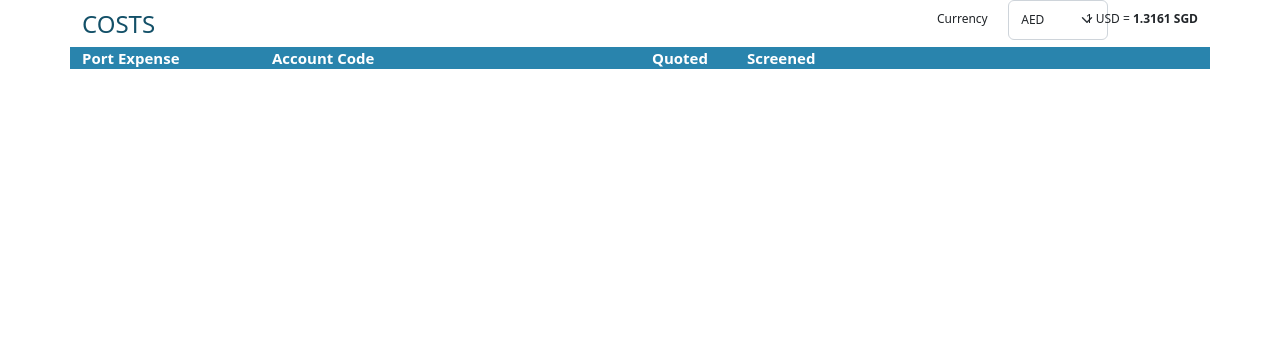
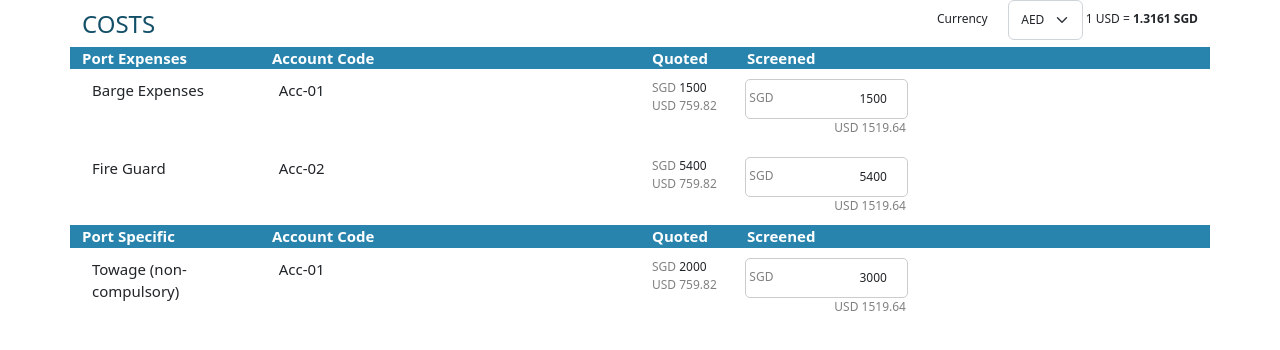
Before and after one commit to anishkumar92/voyage-cost, an Angular app: page / in a window 1280 px wide. Shown: the top 350 px of the page. Built offline with nearby package versions, Linux system fonts and the light colour scheme.

Commit message:
Bind data with UI & Alignemts

```diff
--- a/src/app/cost/cost.component.html
+++ b/src/app/cost/cost.component.html
@@ -22,11 +22,33 @@
         </div>
       </div>
     </div>
+    <ng-container *ngFor="let cost of costs; let j = index">
     <div class="row card-header align-items-start">
-        <div class="col-2">Port Expense</div>
+        <div class="col-2">{{cost.name}}</div>
         <div class="col-4">Account Code</div>
         <div class="col-1">Quoted</div>
         <div class="col-2">Screened</div>
         <div class="col-3"></div>
     </div>
+    <div *ngFor="let costItem of cost.costItems; let k = index" class="row card-content align-items-start">
+        <div class="col-2">{{costItem.name}}</div>
+        <div class="col-4">{{costItem.costItemAlias.accountingCode}}</div>
+        <div class="col-1 small-text">
+            <div class="row"><p class="mb-0"> <span style="color: grey">SGD</span> {{costItem.costs[0].amount}}</p></div>
+            <div class="row grey"><p>USD 759.82</p></div>
+        </div>
+        <div class="col-2">
+            <div class="row">
+
+                <div class="currency-wrap">
+                    <span class="currency-code">SGD</span>
+                    <input type="text" class="form-control text-currency"  value="{{costItem.costs[1].amount}}" aria-label="Amount (to the nearest dollar)">
+                </div>
+            </div>
+            <div class="row small-bottom-text grey"> USD 1519.64</div>
+
+          </div>
+        <div class="col-3"></div>
+    </div>
+  </ng-container>
   </div>
--- a/src/app/cost/cost.component.scss
+++ b/src/app/cost/cost.component.scss
@@ -23,7 +23,7 @@
 
 .dropdown-size{
     font-size: 12px;
-    width: 100px;
+    width: 75px;
 
     margin: 0px;
     height: 40px;
@@ -45,7 +45,48 @@
 }
 
 
+.currency-wrap{
+    position:relative;
+    font-size: 12px;
+}
 
+.currency-code{
+    position:absolute;
+    left:16px;
+    top:10px;
+    color: grey;
+}
+
+.text-currency{
+    padding:10px 20px;
+    border:solid 1px #ccc;
+    border-radius:5px;
+    text-align: right;
+    font-size: 12px;
+}
+
+.small-text{
+    font-size: 12px;
+}
+
+.card-content{
+    background-color: white;
+    padding: 10px;
+    font-size: 15px;
+}
+
+.small-bottom-text{
+    font-size: 12px;
+    justify-content: end;
+    padding-right: 14px;
+}
+.grey{
+    color:grey;
+}
+
+.mb-0{
+    margin-bottom: 0px !important;
+}
 //  .mat-grid-tile-content ::ng-deep {
 //     justify-content: flex-start !important ;
 //     align-items: flex-start !important;
--- a/src/app/cost/cost.component.ts
+++ b/src/app/cost/cost.component.ts
@@ -1,6 +1,6 @@
 import { Component, OnInit } from '@angular/core';
 import { ActivatedRoute } from '@angular/router';
-import { ApiData, CostAPI, ExchangeRateAPI, PaymentCurrency } from '../models';
+import { ApiData, Cost, CostAPI, ExchangeRateAPI, PaymentCurrency } from '../models';
 
 @Component({
   selector: 'app-cost',
@@ -10,12 +10,12 @@ import { ApiData, CostAPI, ExchangeRateAPI, PaymentCurrency } from '../models';
 export class CostComponent implements OnInit {
   costApi!: CostAPI;
   exchangeApi!: ExchangeRateAPI;
-  flexstart = "flex-start";
   dropdown:PaymentCurrency[] = [];
+  costs!:Cost[];
   constructor(private route:ActivatedRoute) {
     this.costApi = route.snapshot.data['costApi'];
     this.exchangeApi = route.snapshot.data['exchangeApi'];
-
+    this.costs = this.costApi.costs;
 
     console.log("exchangeApi",this.exchangeApi);
     console.log("costApi",this.costApi);
```
